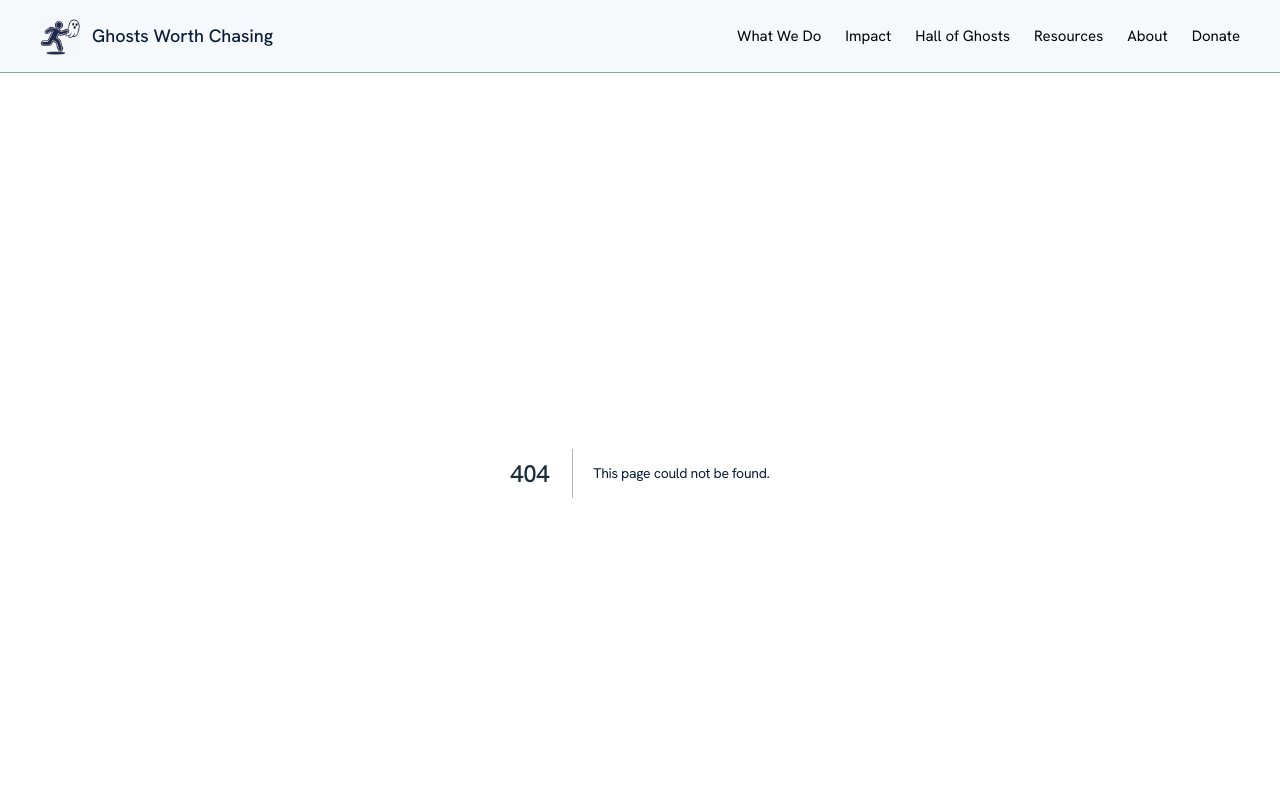
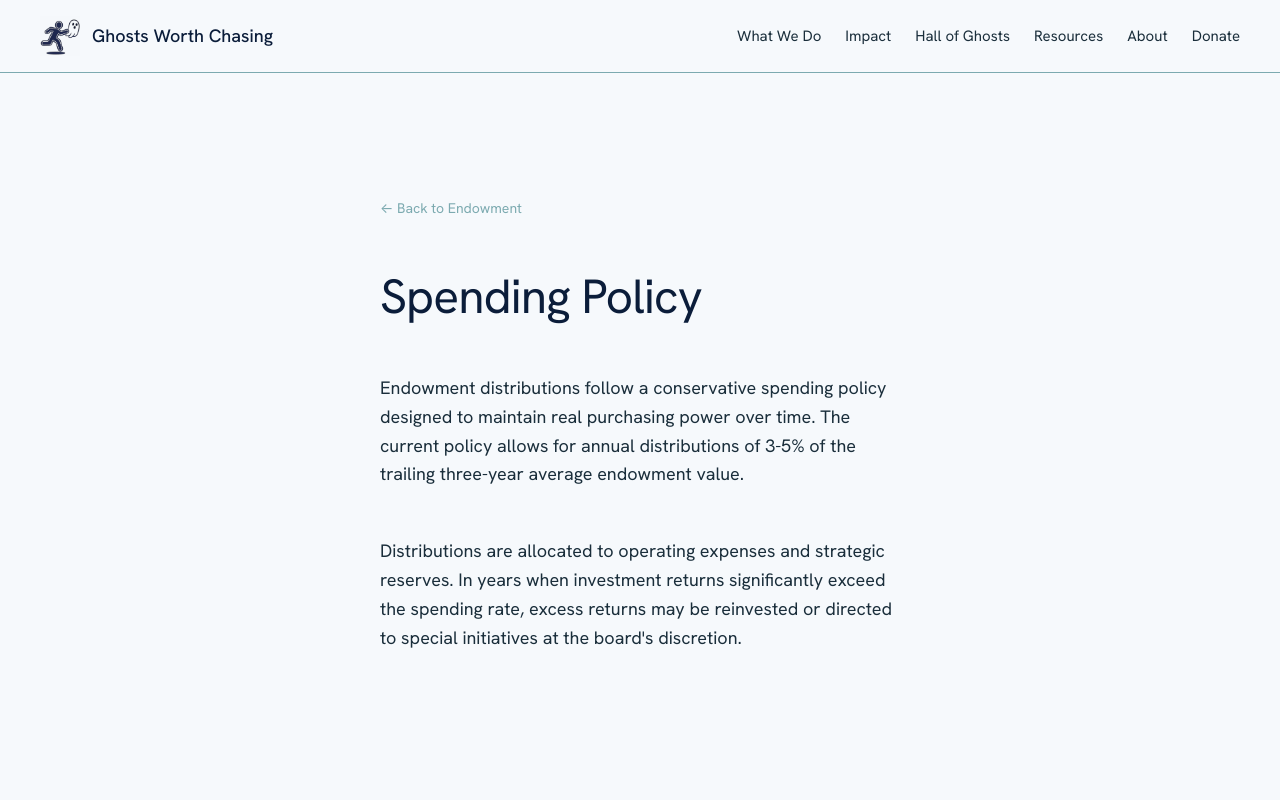
Before and after one commit to Roco41589/ghosts-worth-chasing-site, a Next.js app in the folder ghosts-redesign/: page /what-we-do/endowment/spending-policy in a window 1280 px wide. Before the commit this address had no page. Shown: the top 800 px of the page. Built offline with nearby package versions, Linux system fonts and the light colour scheme.

Commit message:
Create page.tsx

```diff
--- /dev/null
+++ b/ghosts-redesign/app/what-we-do/endowment/spending-policy/page.tsx
@@ -0,0 +1,38 @@
+import Link from 'next/link'
+
+export default function SpendingPolicy() {
+  return (
+    <section className="section section--narrow">
+      <Link
+        href="/what-we-do/endowment"
+        style={{
+          fontSize: '14px',
+          color: 'var(--color-teal-grey)',
+          textDecoration: 'none',
+          display: 'inline-flex',
+          alignItems: 'center',
+          gap: '8px',
+          marginBottom: 'var(--space-md)',
+        }}
+      >
+        ← Back to Endowment
+      </Link>
+
+      <h1 style={{ color: 'var(--color-deep-navy)', marginBottom: 'var(--space-md)' }}>
+        Spending Policy
+      </h1>
+
+      <p style={{ marginBottom: 'var(--space-md)' }}>
+        Endowment distributions follow a conservative spending policy designed to maintain
+        real purchasing power over time. The current policy allows for annual distributions
+        of 3-5% of the trailing three-year average endowment value.
+      </p>
+
+      <p>
+        Distributions are allocated to operating expenses and strategic reserves. In years
+        when investment returns significantly exceed the spending rate, excess returns may
+        be reinvested or directed to special initiatives at the board's discretion.
+      </p>
+    </section>
+  )
+}
```
